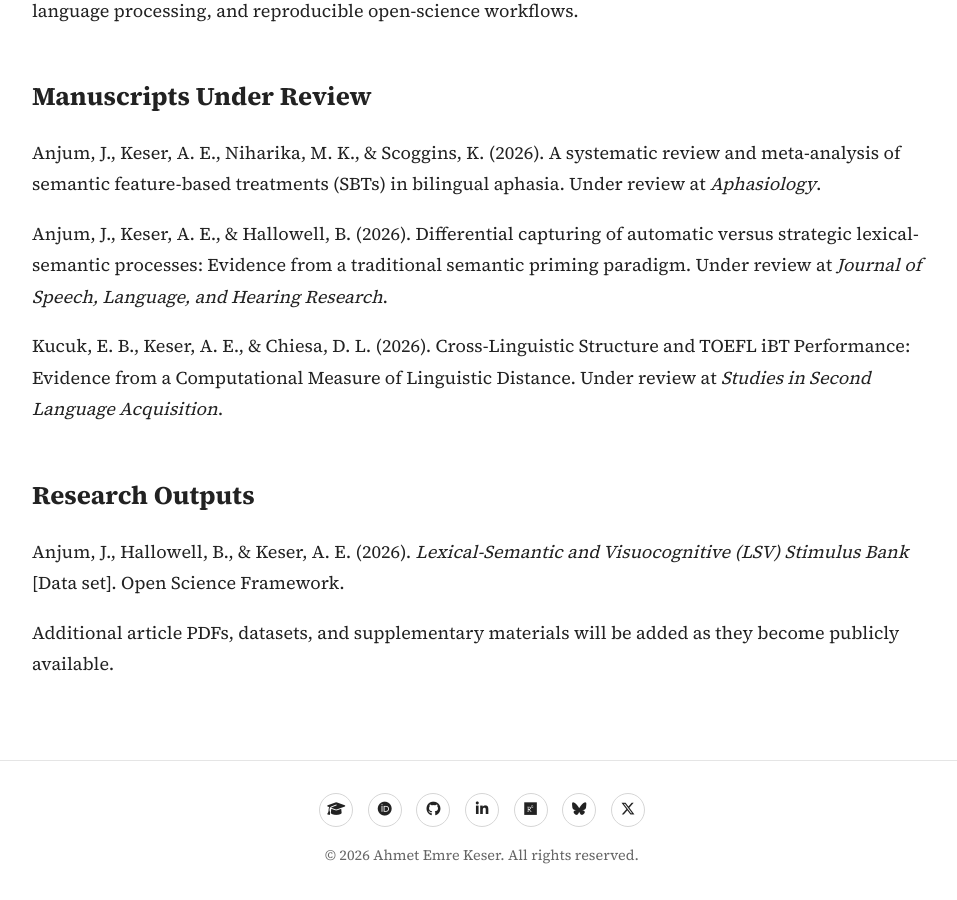
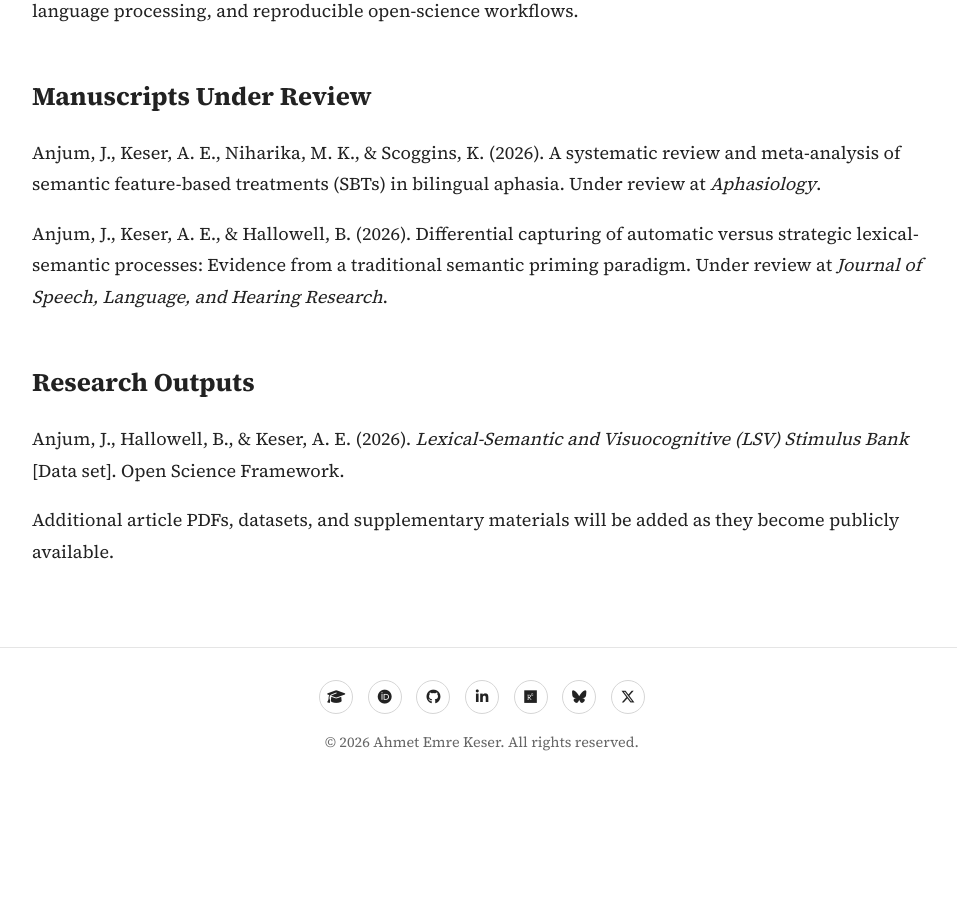
Before and after one commit to aekeser/aekeser.github.io, a Jekyll site: the page built from research.md, in a window 1280 px wide and 900 px high, scrolled down 1797 px. Shown: the whole window, without its empty margins (158-1115 px from the left). Built offline with Jekyll 4.4.1, drawn with Linux system fonts in a browser that asks for light colours; after the commit the page ends 2584 px from its top, so only the background shows below that.

Commit message:
Remove reference to Kucuk et al. (2026) study
Removed a reference to a study on cross-linguistic structure and TOEFL performance.

```diff
--- a/research.md
+++ b/research.md
@@ -50,8 +50,6 @@ Anjum, J., Keser, A. E., Niharika, M. K., & Scoggins, K. (2026). A systematic re
 
 Anjum, J., Keser, A. E., & Hallowell, B. (2026). Differential capturing of automatic versus strategic lexical-semantic processes: Evidence from a traditional semantic priming paradigm. Under review at *Journal of Speech, Language, and Hearing Research*.
 
-Kucuk, E. B., Keser, A. E., & Chiesa, D. L. (2026). Cross-Linguistic Structure and TOEFL iBT Performance: Evidence from a Computational Measure of Linguistic Distance. Under review at *Studies in Second Language Acquisition*.
-
 ## Research Outputs
 
 Anjum, J., Hallowell, B., & Keser, A. E. (2026). *Lexical-Semantic and Visuocognitive (LSV) Stimulus Bank* [Data set]. Open Science Framework.
```
